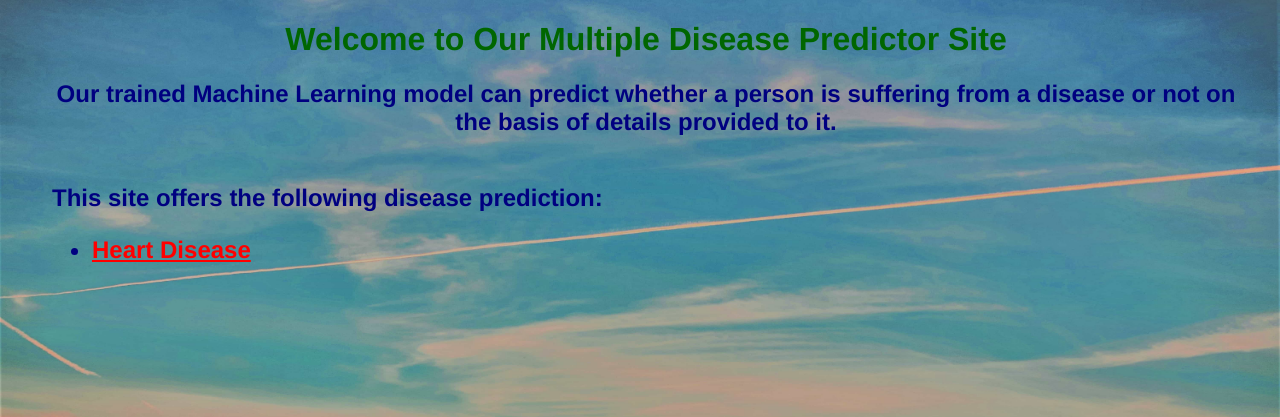
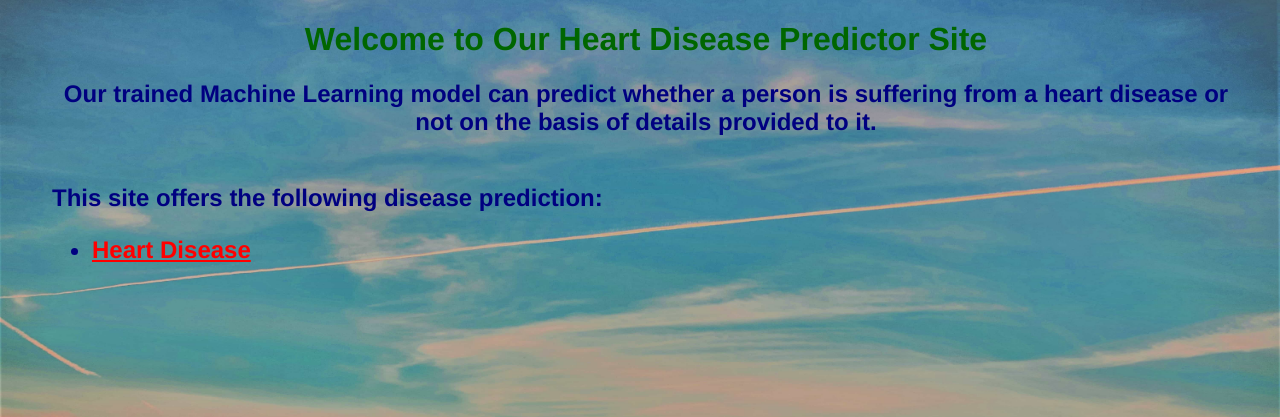
Before and after one commit to MdTahmidh7/SPL-3, a Flask app: page / in a window 1280 px wide. Shown: the part 35-452 px from the top of the page. Run offline with Flask 2, Linux system fonts and the light colour scheme; parts of the project's set-up code (start-up, migrations or seed data) failed here and were passed over.

Commit message:
Home page message updated

```diff
--- a/Multiple-Disease-Predictor-ML-Flask-WebApp-main/templates/home.html
+++ b/Multiple-Disease-Predictor-ML-Flask-WebApp-main/templates/home.html
@@ -20,8 +20,8 @@
 
 
 <div class="about">
-  <center><h1>Welcome to Our Multiple Disease Predictor Site</h1>
-    <h2>Our trained Machine Learning model can predict whether a person is suffering from a disease or not on the basis of details provided to it.<h2>
+  <center><h1>Welcome to Our Heart Disease Predictor Site</h1>
+    <h2>Our trained Machine Learning model can predict whether a person is suffering from a heart disease or not on the basis of details provided to it.<h2>
   </center>
     <h2><br/>This site offers the following disease prediction:<br/>
     <ul>
```
